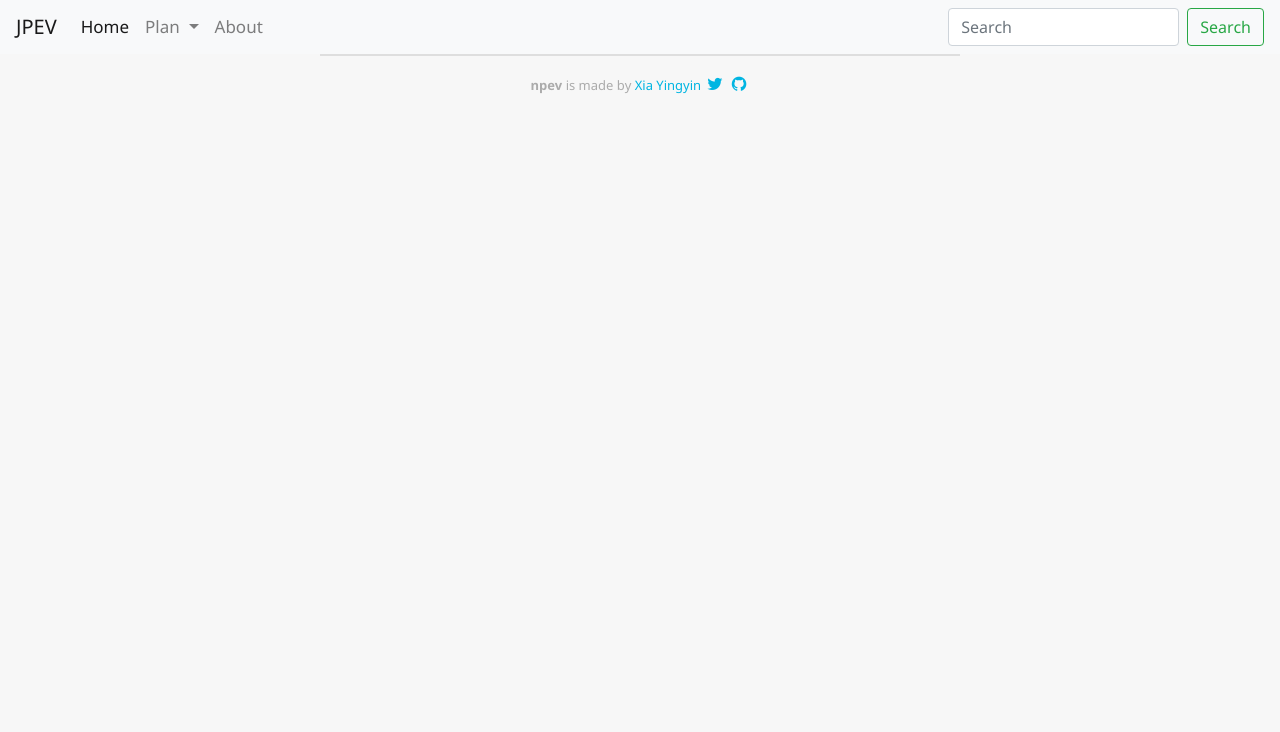
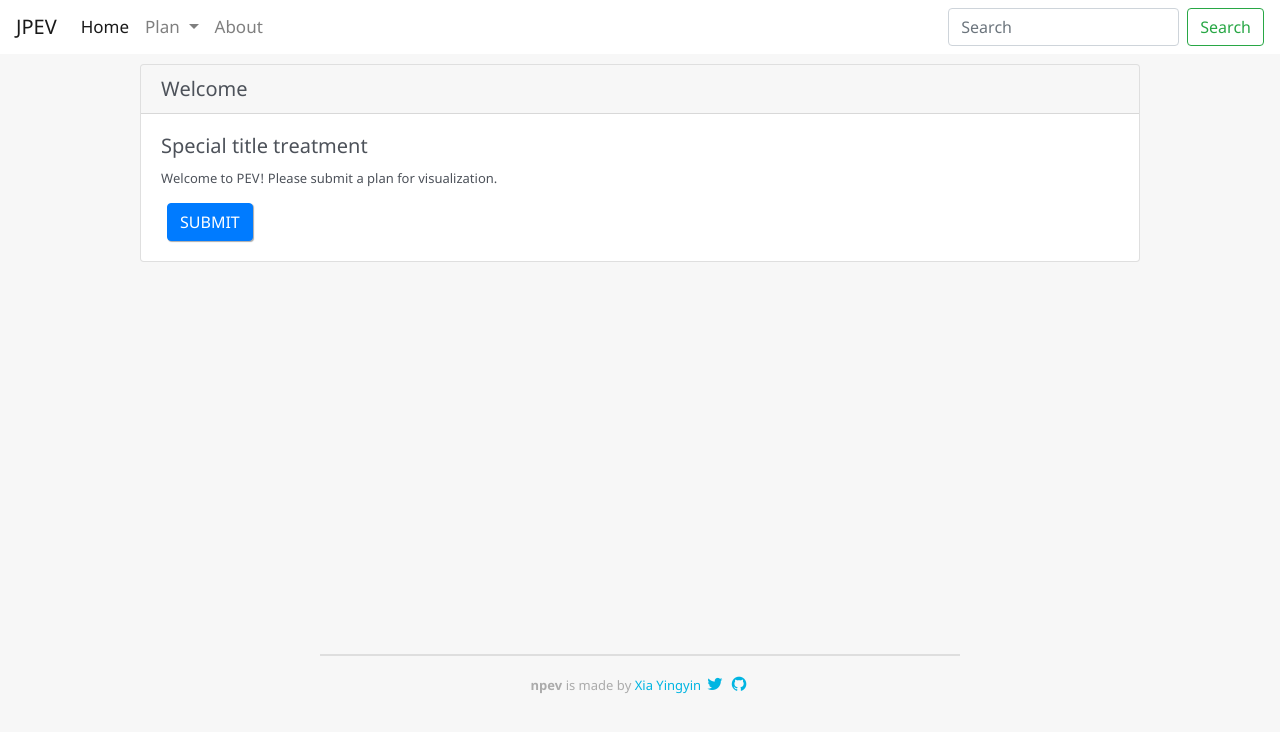
Before and after one commit to XiaYingyin/npev, an Angular app: page /#/home in a window 1280 px wide. Before the commit this address led to /#/. Shown: the top 732 px of the page. Built offline with nearby package versions, Linux system fonts and the light colour scheme.

Commit message:
add home component
* add new panel into home
* remove space from navbar
* make home as root path

```diff
--- a/src/app/app-routing.module.ts
+++ b/src/app/app-routing.module.ts
@@ -5,9 +5,11 @@ import {PlanView} from '../plan-view/plan-view';
 import {PlanList} from '../plan-list/plan-list';
 import {PlanNew} from '../plan-new/plan-new';
 import {About} from '../about/about';
+import { HomeComponent } from '../home/home.component'
 
 const routes: Routes = [
-  { path: '', redirectTo: 'plans', pathMatch: 'full' },
+  { path: '', redirectTo: 'home', pathMatch: 'full' },
+  { path: 'home', component: HomeComponent },
   { path: 'plans', component: PlanList},
   { path: 'plans/new', component: PlanNew },
   { path: 'plans/:id', component: PlanView },
--- a/src/app/app.module.ts
+++ b/src/app/app.module.ts
@@ -17,6 +17,7 @@ import { PlanNode } from '../plan-node/plan-node';
 import { NavbarComponent } from '../navbar/navbar.component';
 import { FooterComponent } from '../footer/footer.component';
 import { AppBootstrapModule } from './app-bootstrap.module';
+import { HomeComponent } from '../home/home.component';
 
 @NgModule({
    declarations: [
@@ -30,7 +31,8 @@ import { AppBootstrapModule } from './app-bootstrap.module';
       DurationUnitPipe,
       PlanNode,
       NavbarComponent,
-      FooterComponent
+      FooterComponent,
+      HomeComponent
    ],
    imports: [
       BrowserModule,
--- /dev/null
+++ b/src/home/home.component.css
@@ -0,0 +1 @@
+@import "~bootstrap/dist/css/bootstrap.min.css";
--- /dev/null
+++ b/src/home/home.component.html
@@ -0,0 +1,10 @@
+<div class="page">
+  <div class="card">
+    <h5 class="card-header h5">Welcome</h5>
+    <div class="card-body">
+      <h5 class="card-title">Special title treatment</h5>
+      <p class="card-text">Welcome to PEV! Please submit a plan for visualization.</p>
+      <a [routerLink]="['/plans/new']" class="btn btn-primary">Submit</a>
+    </div>
+  </div>
+</div>
--- /dev/null
+++ b/src/home/home.component.ts
@@ -0,0 +1,15 @@
+import { Component, OnInit } from '@angular/core';
+
+@Component({
+  selector: 'app-home',
+  templateUrl: './home.component.html',
+  styleUrls: ['./home.component.css']
+})
+export class HomeComponent implements OnInit {
+
+  constructor() { }
+
+  ngOnInit() {
+  }
+
+}
--- a/src/navbar/navbar.component.html
+++ b/src/navbar/navbar.component.html
@@ -1,5 +1,4 @@
-
-<nav class="navbar navbar-expand-lg navbar-light bg-light">
+<nav class="navbar navbar-expand-lg navbar-light">
   <a class="navbar-brand" href="#">JPEV</a>
   <button class="navbar-toggler" type="button" data-toggle="collapse" data-target="#navbarSupportedContent" aria-controls="navbarSupportedContent" aria-expanded="false" aria-label="Toggle navigation">
     <span class="navbar-toggler-icon"></span>
--- a/src/plan-list/plan-list.html
+++ b/src/plan-list/plan-list.html
@@ -1,6 +1,6 @@
 <div class="page">
    <div class="hero-container" *ngIf="plans.length === 0">
-      Welcome to PEV! Please <a [routerLink]="['/plans/new']">submit</a> a plan for visualization
+      There are 0 plans. Please <a [routerLink]="['/plans/new']">submit</a> a plan for visualization
    </div>
 
   <table class="table pad-bottom">
```
Also changed, not shown: 1 other file (tests, documents, lock files or other folders).
